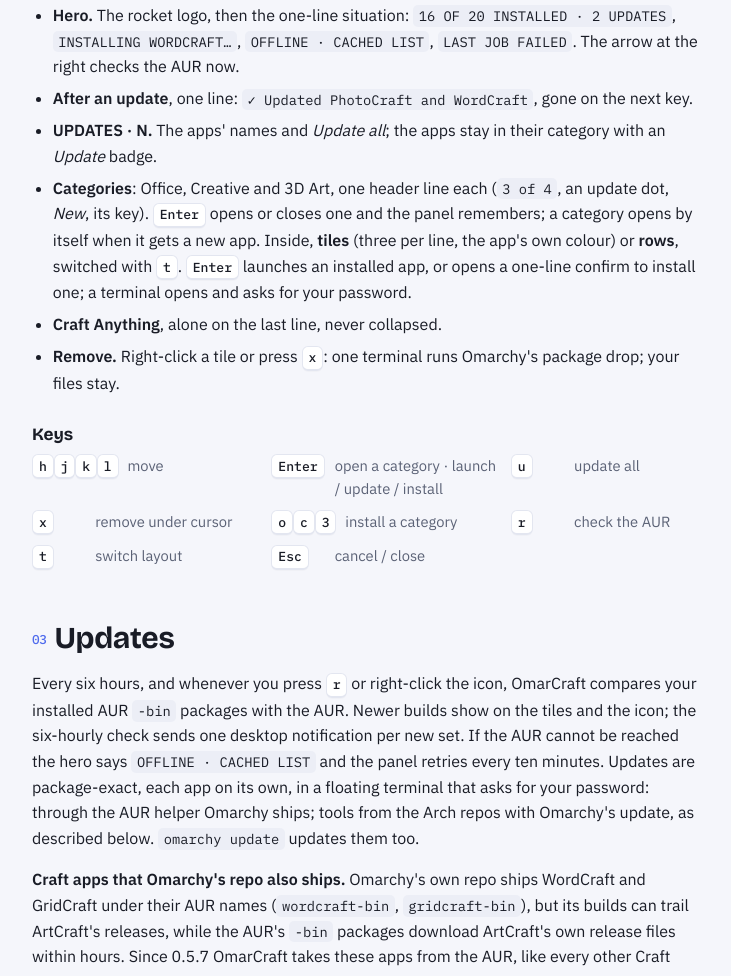
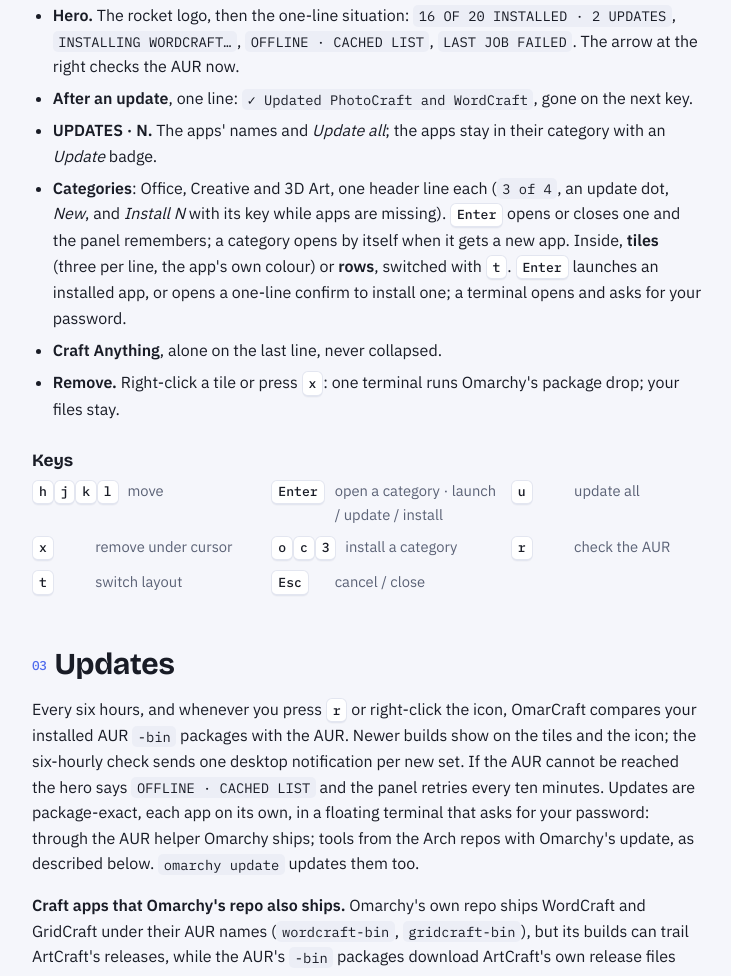
Before and after one commit to dreamsgarage/OmarCraft, a plain HTML site: page docs/README.html in a window 1280 px wide. Shown: the part 3041-4017 px from the top of the page, without its empty margins (228-959 px from the left). Drawn offline with nearby package versions, Linux system fonts and the light colour scheme.

Commit message:
0.5.8: Install N on every category header while apps are missing (option A)
The author could not find how to install all the 3D Art apps: the key chip and a
button only inside an open category were not enough. The header now carries a
visible Install N button with the category's key, open or closed; the button inside
the category is gone.

Co-Authored-By: Claude Opus 5.5 <noreply@anthropic.com>

```diff
--- a/docs/README.html
+++ b/docs/README.html
@@ -424,7 +424,7 @@
       <li><strong>Hero.</strong> The rocket logo, then the one-line situation: <code>16 OF 20 INSTALLED · 2 UPDATES</code>, <code>INSTALLING WORDCRAFT…</code>, <code>OFFLINE · CACHED LIST</code>, <code>LAST JOB FAILED</code>. The arrow at the right checks the AUR now.</li>
       <li><strong>After an update</strong>, one line: <code>✓ Updated PhotoCraft and WordCraft</code>, gone on the next key.</li>
       <li><strong>UPDATES · N.</strong> The apps' names and <em>Update all</em>; the apps stay in their category with an <em>Update</em> badge.</li>
-      <li><strong>Categories</strong>: Office, Creative and 3D Art, one header line each (<code>3 of 4</code>, an update dot, <em>New</em>, its key). <kbd>Enter</kbd> opens or closes one and the panel remembers; a category opens by itself when it gets a new app. Inside, <strong>tiles</strong> (three per line, the app's own colour) or <strong>rows</strong>, switched with <kbd>t</kbd>. <kbd>Enter</kbd> launches an installed app, or opens a one-line confirm to install one; a terminal opens and asks for your password.</li>
+      <li><strong>Categories</strong>: Office, Creative and 3D Art, one header line each (<code>3 of 4</code>, an update dot, <em>New</em>, and <em>Install N</em> with its key while apps are missing). <kbd>Enter</kbd> opens or closes one and the panel remembers; a category opens by itself when it gets a new app. Inside, <strong>tiles</strong> (three per line, the app's own colour) or <strong>rows</strong>, switched with <kbd>t</kbd>. <kbd>Enter</kbd> launches an installed app, or opens a one-line confirm to install one; a terminal opens and asks for your password.</li>
       <li><strong>Craft Anything</strong>, alone on the last line, never collapsed.</li>
       <li><strong>Remove.</strong> Right-click a tile or press <kbd>x</kbd>: one terminal runs Omarchy's package drop; your files stay.</li>
     </ul>
```
Also changed, not shown: 4 other files.
